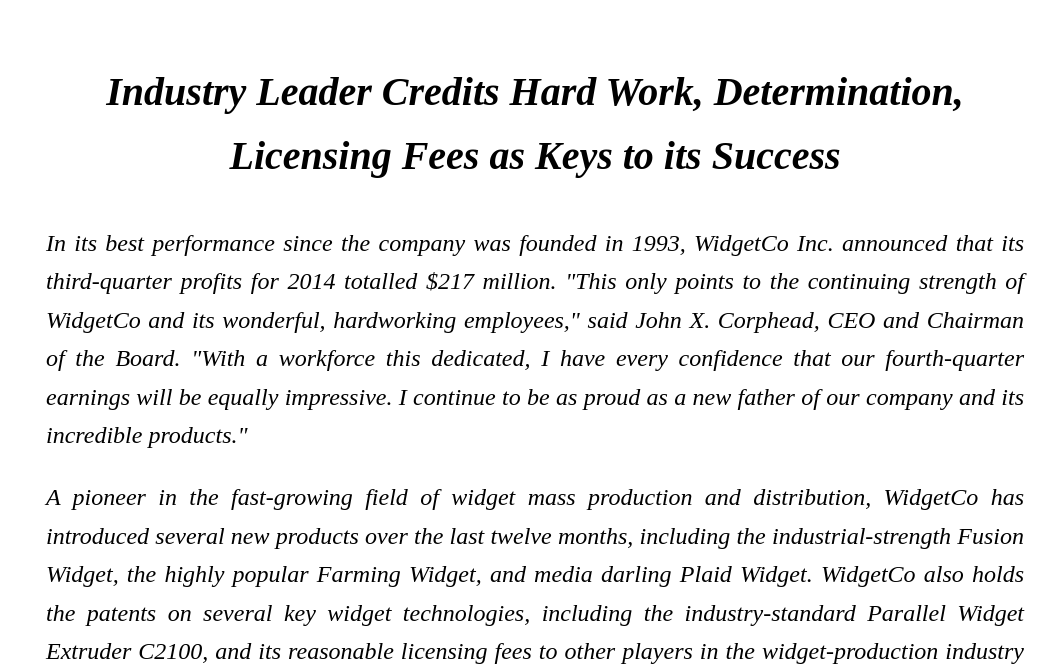
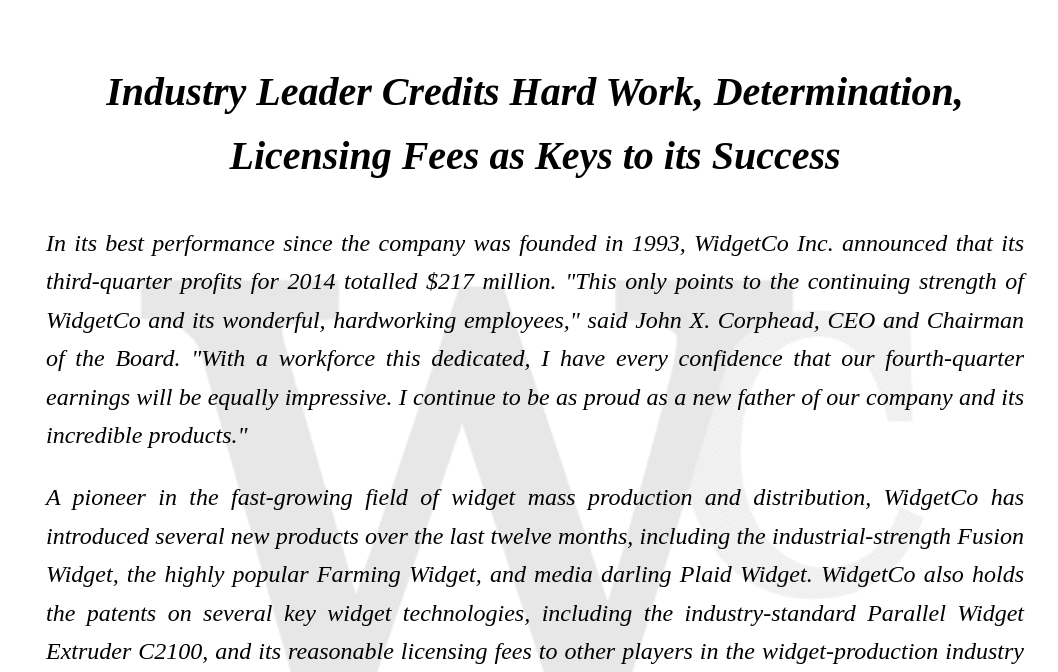
Before and after one commit to Tstittleburg/Module3, a plain HTML site: page Index.html in a window 1280 px wide. Shown: the part 510-1182 px from the top of the page, without its empty margins (105-1163 px from the left). Drawn offline with Linux system fonts and the light colour scheme.

Commit message:
Adding Image Link back in
Adding Image Link back in

```diff
--- a/styles.css
+++ b/styles.css
@@ -46,7 +46,7 @@ article {
     text-align: justify;
     font-size: 24px;
     font-style: italic;
-    background-image: url("../Module2/WidgetCoLogo.gif");
+    background-image: url("WidgetCoLogo.gif");
     background-repeat: no-repeat;
     background-position: center;
     background-size: 800px auto;
```
Also changed, not shown: Index.html (+1 -1 lines).
